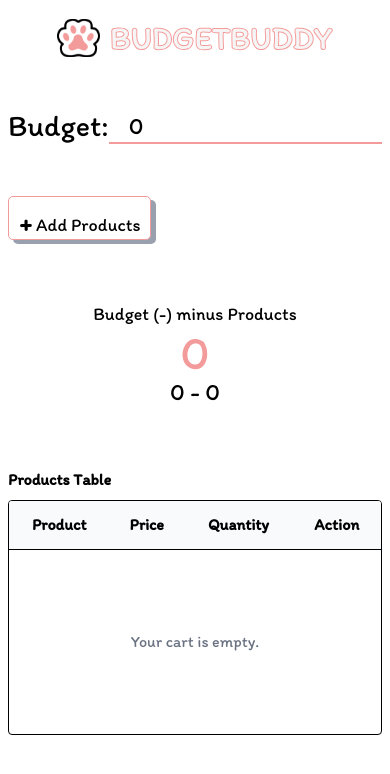
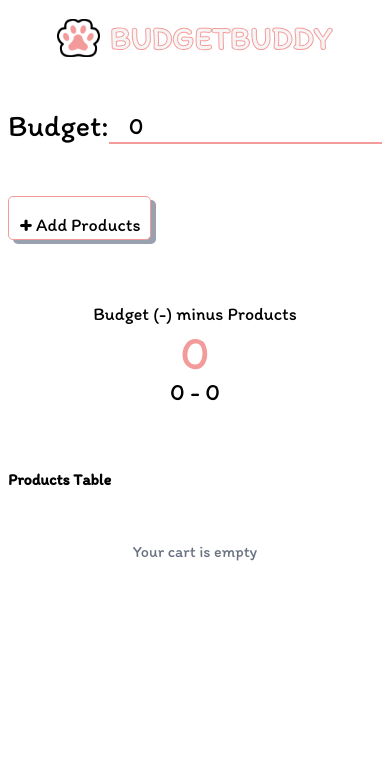
Before and after one commit to dev-dabid/react-ts-budget-buddy, a React (Vite) app: page / in a window 390 px wide. Shown: the top 774 px of the page. Built offline with nearby package versions, Linux system fonts and the light colour scheme.

Commit message:
feat: add mobile breakpoint layout product table

```diff
--- a/src/App.tsx
+++ b/src/App.tsx
@@ -97,7 +97,40 @@ const App = () => {
         </div>
       )}
 
-      <div className="w-full mt-15">
+      <div className="sm:hidden w-full mt-15">
+        <p className="mb-2 sm:text-xl font-semibold">Products Table</p>
+        {items.length === 0 ? (
+          <div className="text-center py-10 text-gray-500">
+            <p className="text-center">Your cart is empty</p>
+          </div>
+        ) : (
+          <div className=" grid grid-cols-2 w-full gap-2">
+            {items.map((item) => (
+              <div
+                key={item.id}
+                className="border rounded-lg p-4 shadow-sm flex flex-col"
+              >
+                <div className="font-medium truncate">{item.name}</div>
+                <div className="text-sm text-gray-600">
+                  Price: ₱{item.price}
+                </div>
+                <div className="text-sm text-gray-600">
+                  Quantity: {item.quantity}
+                </div>
+
+                <button
+                  className="mt-2 bg-amber-300 px-3 py-1 rounded hover:bg-amber-400 text-sm"
+                  onClick={() => removeCartItem(item.id)}
+                >
+                  Remove
+                </button>
+              </div>
+            ))}
+          </div>
+        )}
+      </div>
+
+      <div className="hidden sm:table w-full mt-15">
         <p className="mb-2 sm:text-xl font-semibold">Products Table</p>
         <div className="w-full border rounded overflow-hidden">
           <table className="w-full">
```
